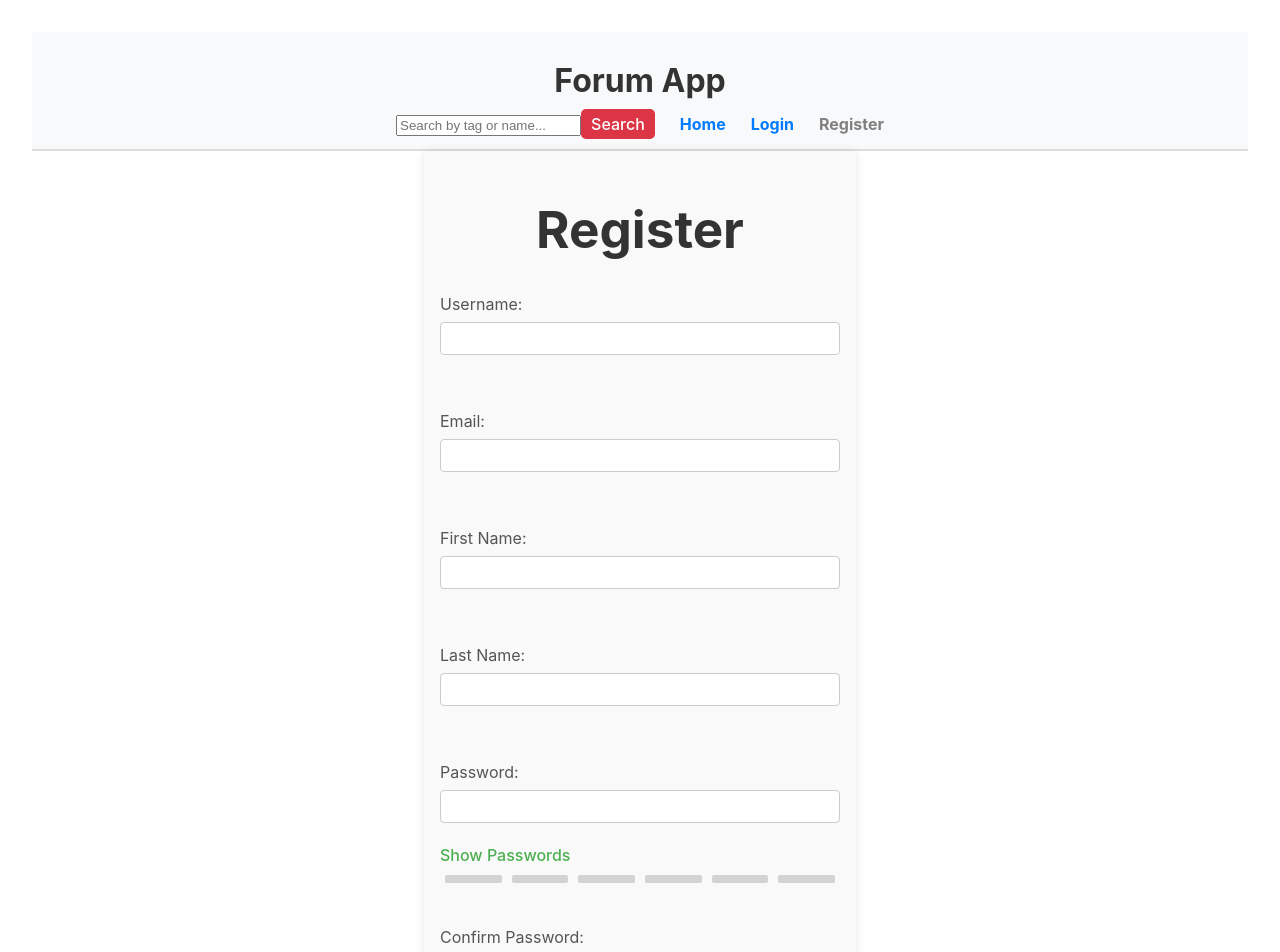
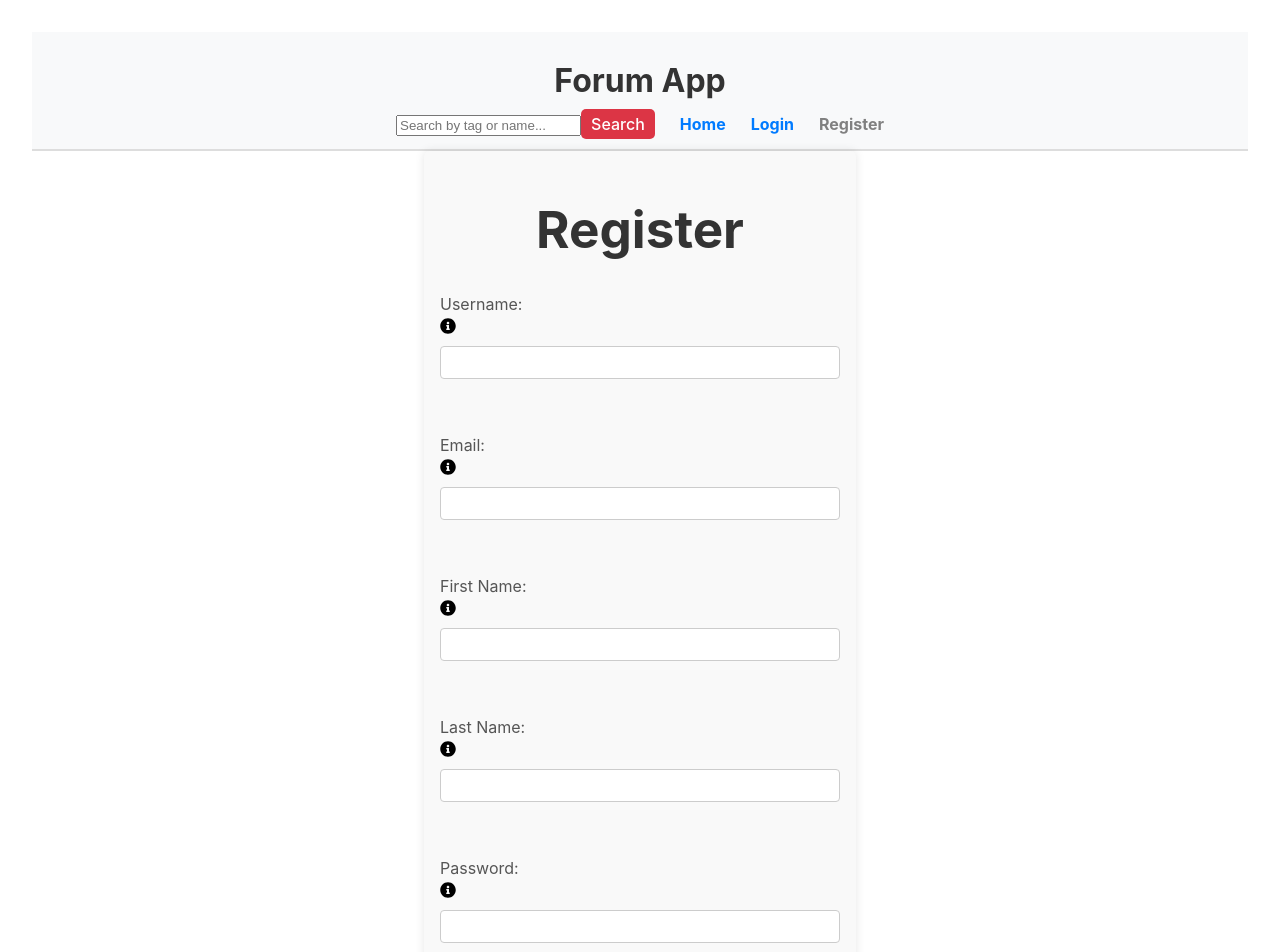
Before and after one commit to WebProjectTeam7/Team7Forum, a React (Vite) app: page /register in a window 1280 px wide. Shown: the top 952 px of the page. Built offline with nearby package versions, Linux system fonts and the light colour scheme; no server answers.

Commit message:
add info button util

```diff
--- a/src/common/regex.js
+++ b/src/common/regex.js
@@ -1,4 +1,4 @@
-export const USER_REGEX = /^[a-zA-Z][a-zA-Z0-9-_]{4,24}$/;
+export const USER_REGEX = /^[a-zA-Z][a-zA-Z0-9-_]{4,32}$/;
 
 export const EMAIL_REGEX = /^[a-zA-Z0-9_.+-]+@[a-zA-Z0-9-]+\.[a-zA-Z0-9-.]+$/;
 
--- a/src/components/Header.jsx
+++ b/src/components/Header.jsx
@@ -28,11 +28,11 @@ export default function Header() {
         {!user && <NavLink to="/register">Register</NavLink>}
         {user && <NavLink to="/all-posts">All Posts</NavLink>}
         {user && <NavLink to="/surveys">Surveys</NavLink>}
-        {user && <NavLink to="/my-profile">My Profile</NavLink>}
         {userData &&
           (userData.role === UserRoleEnum.ADMIN || userData.role === UserRoleEnum.MODERATOR) && (
             <NavLink to="/add-survey">Add Survey</NavLink>
           )}
+        {user && <NavLink to="/my-profile">My Profile</NavLink>}
         {userData && userData.role === UserRoleEnum.ADMIN && (
           <NavLink to="/admin-page">Admin Page</NavLink>
         )}
--- /dev/null
+++ b/src/utils/CSS/InfoButtonUtil.css
@@ -0,0 +1,43 @@
+.infoButtonContainer {
+    display: inline-block;
+    position: relative;
+}
+
+.infoButton {
+    color: black;
+    background-color: transparent;
+    border: none;
+    cursor: pointer;
+    display: flex;
+    align-items: center;
+}
+
+.infoIcon {
+    margin-right: 400px;
+}
+
+.infoBox {
+    position: absolute;
+    top: 0;
+    left: calc(8% + 0px);
+    background-color: #f5f5f5;
+    border: 1px solid #ddd;
+    padding: 10px;
+    max-width: 200px;
+    box-shadow: 0 4px 6px rgba(0, 0, 0, 0.1);
+    opacity: 0;
+    overflow: hidden;
+    transform-origin: top left;
+    transform: scaleX(0) scaleY(0);
+    transition: max-height 0.3s ease, opacity 0.3s ease, transform 0.3s ease;
+}
+
+.infoText {
+    margin: 0;
+}
+
+.infoButtonContainer:hover .infoBox {
+    opacity: 1;
+    max-height: 1000px;
+    transform: scaleX(1) scaleY(1);
+}
--- /dev/null
+++ b/src/utils/InfoButtonUtil.jsx
@@ -0,0 +1,31 @@
+import { useState, useRef, useEffect } from 'react';
+import { useSpring, animated } from '@react-spring/web';
+import { FaInfoCircle } from 'react-icons/fa';
+import './CSS/InfoButtonUtil.css';
+
+const InfoButton = ({ text }) => {
+    const ref = useRef(null);
+    const [toggle, setToggle] = useState(true);
+    const [style, animate] = useSpring(() => ({ height: "0px" }));
+
+    useEffect(() => {
+        animate({
+            height: `${ref.current.offsetHeight}px`,
+        });
+    }, [animate, ref]);
+
+    return (
+        <div className="infoButtonContainer">
+            <div type="button" className="infoButton" onClick={() => setToggle(!toggle)}>
+                <FaInfoCircle className="infoIcon" />
+            </div>
+            {toggle && (
+                <animated.div className="infoBox" style={style}>
+                    <p className="infoText" ref={ref}>{text}</p>
+                </animated.div>
+            )}
+        </div>
+    );
+};
+
+export default InfoButton;
--- a/src/views/Register.jsx
+++ b/src/views/Register.jsx
@@ -4,8 +4,10 @@ import { AppContext } from "../state/app.context";
 import { useNavigate } from "react-router-dom";
 import { createUserHandle, getUserByHandle } from "../services/users.service";
 import { EMAIL_REGEX, NAME_REGEX, PASSWORD_REGEX, USER_REGEX } from "../common/regex";
-import PasswordStrengthIndicator from "../utils/password.strength.util";
+import PasswordStrengthIndicator from "../utils/PasswordStrengthUtil";
 import RoleEnum from "../common/role.enum";
+import InfoButton from "../utils/InfoButtonUtil";
+import { FaEye } from "react-icons/fa";
 
 export default function Register() {
     const { setAppState } = useContext(AppContext);
@@ -97,46 +99,64 @@ export default function Register() {
 
                 {/*USERNAME*/}
                 <label htmlFor="username">Username: </label>
+                <InfoButton text=" Username must be:
+                                        between 4 to 32 characters,
+                                        begin with a letter,
+                                        consist of letters, numbers, underscores, or hyphens."/>
                 <input
                     value={user.username}
                     onChange={updateUser('username')}
                     type="text"
                     name="username"
                     id="username"
-                /><br /><br />
+                />
+
+                <br /><br />
 
                 {/*EMAIL*/}
                 <label htmlFor="email">Email: </label>
+                <InfoButton text=" Must be a valid email address." />
                 <input
                     value={user.email}
                     onChange={updateUser('email')}
                     type="text"
                     name="email"
                     id="email"
-                /><br /><br />
+                />
+                <br /><br />
 
                 {/*FIRST NAME*/}
                 <label htmlFor="firstName">First Name: </label>
+                <InfoButton text="First name must be:
+                                        between 4 to 32 characters,"/>
                 <input
                     value={user.firstName}
                     onChange={updateUser('firstName')}
                     type="text"
                     name="firstName"
                     id="firstName"
-                /><br /><br />
+                />
+                <br /><br />
 
                 {/*LAST NAME*/}
                 <label htmlFor="lastName">Last Name: </label>
+                <InfoButton text="Last name must be:
+                                        between 4 to 32 characters,"/>
                 <input
                     value={user.lastName}
                     onChange={updateUser('lastName')}
                     type="text"
                     name="lastName"
                     id="lastName"
-                /><br /><br />
+                />
+
+                <br /><br />
 
                 {/*PASSWORD*/}
                 <label htmlFor="password">Password: </label>
+                <InfoButton text="Password must be between 5 to 30 characters.
+                                    Include uppercase and lowercase letters, numbers, and special characters
+                                    to create a strong password."/>
                 <input
                     value={user.password}
                     onChange={updateUser('password')}
@@ -145,7 +165,7 @@ export default function Register() {
                     id="password"
                 />
                 <a onClick={togglePasswordVisibility}>
-                    {hidePassword ? 'Show Passwords' : 'Hide Passwords'}
+                    <FaEye style={{ color: !hidePassword ? "#FF0054" : "#c3c3c3" }} />
                 </a>
                 <PasswordStrengthIndicator password={user.password} />
                 <br />
```
Also changed, not shown: src/utils/PasswordStrengthUtil.jsx (renamed from src/utils/password.strength.util.jsx).
